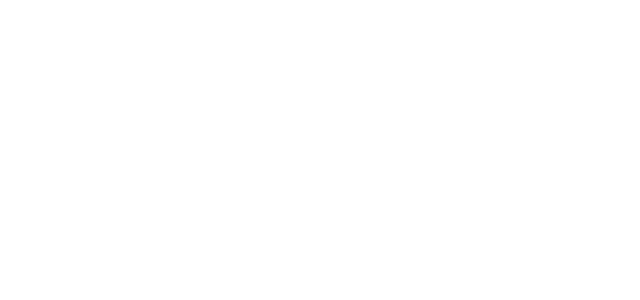
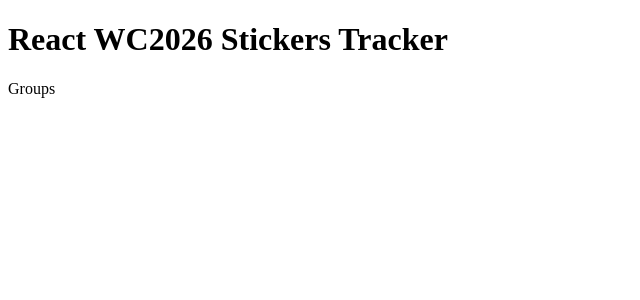
Before and after one commit to caueamaral/react-wc2026-stickers-tracker, a React (Vite) app: page / in a window 1280 px wide. Shown: the top 300 px of the page, without its empty margins (0-640 px from the left). Built offline with nearby package versions, Linux system fonts and the light colour scheme.

Commit message:
chore: create Header, Main, and Groups components

```diff
--- a/src/App.tsx
+++ b/src/App.tsx
@@ -1,11 +1,11 @@
-import { useState } from 'react'
+import { Header } from './components/Header'
+import { Main } from './components/Main'
 
 function App() {
-  const [count, setCount] = useState(0)
-
   return (
     <>
-
+      <Header />
+      <Main />
     </>
   )
 }
--- /dev/null
+++ b/src/components/Groups.tsx
@@ -0,0 +1,7 @@
+export function Groups() {
+    return (
+        <article>
+            Groups
+        </article>
+    )
+}
--- /dev/null
+++ b/src/components/Header.tsx
@@ -0,0 +1,7 @@
+export function Header() {
+    return (
+        <header>
+            <h1>React WC2026 Stickers Tracker</h1>
+        </header>
+    )
+}
--- /dev/null
+++ b/src/components/Main.tsx
@@ -0,0 +1,9 @@
+import { Groups } from './Groups'
+
+export function Main() {
+    return (
+        <main>
+            <Groups />
+        </main>
+    )
+}
```
